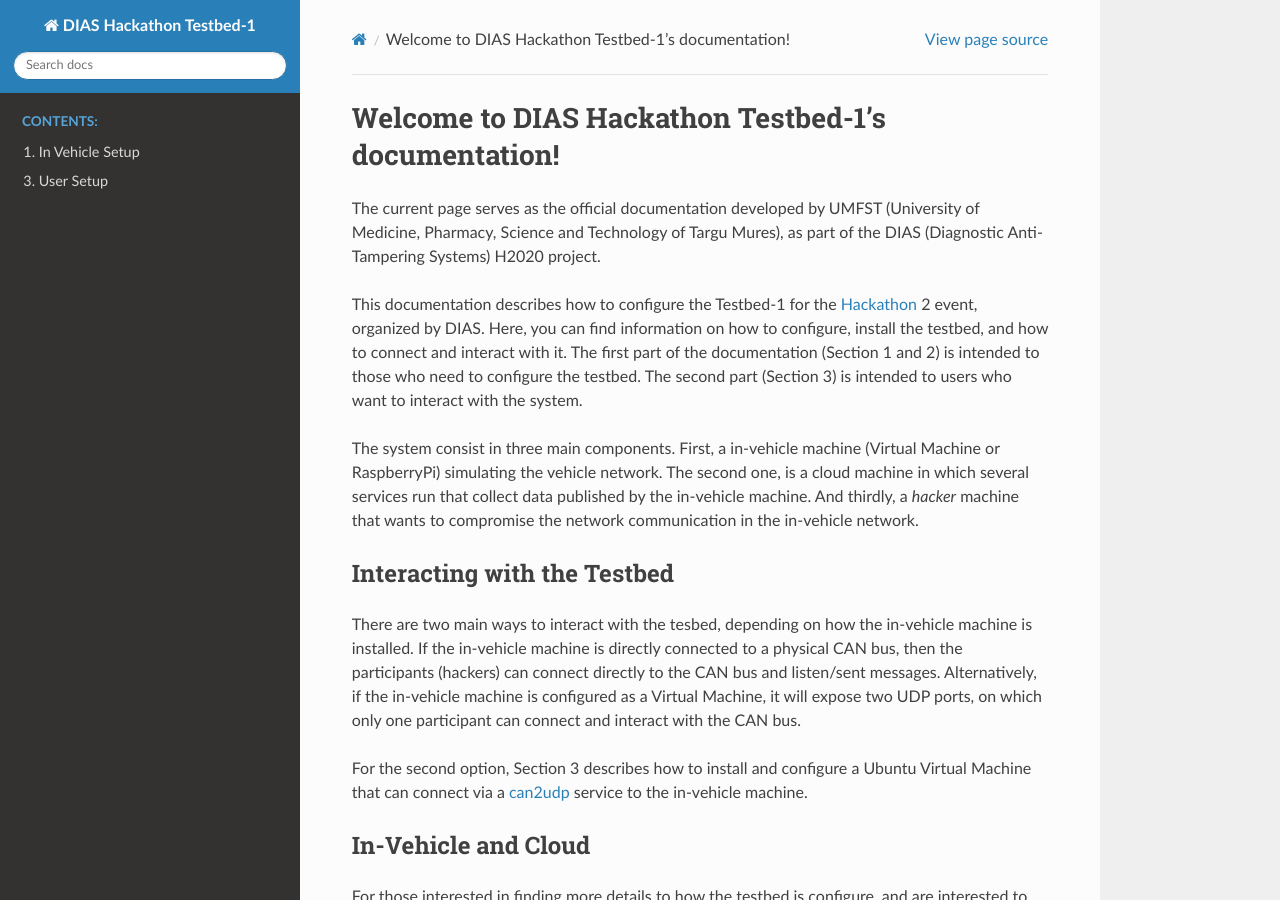
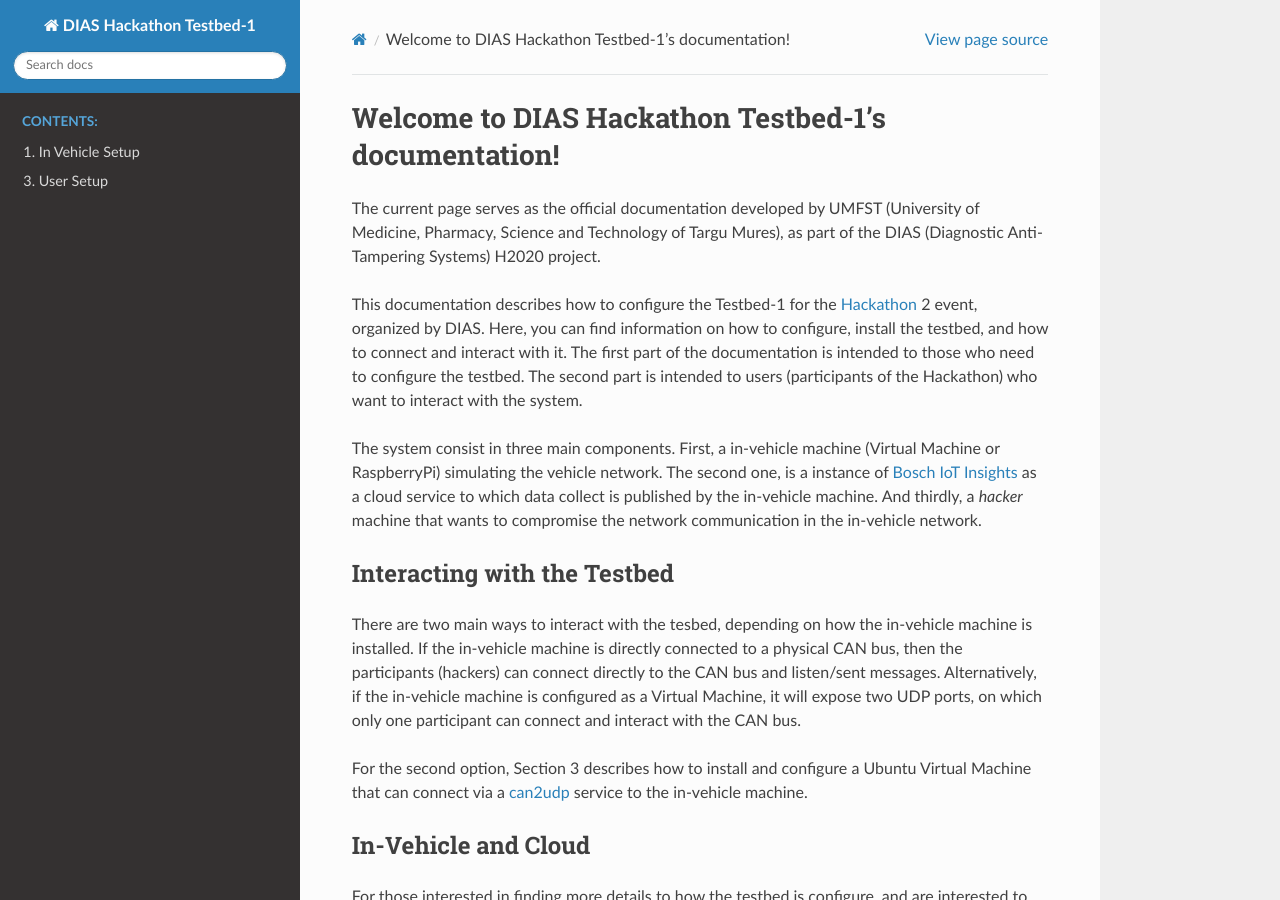
Before and after one commit to terilenard/dias-hackathon-testbed1, a Sphinx documentation site: the page built from docs/source/index.rst, in a window 1280 px wide and 900 px high. Built offline with Sphinx 7.4.7 and the Read the Docs theme 2.0.0, drawn with Linux system fonts in a browser that asks for light colours.

Commit message:
Update index.rst

```diff
--- a/docs/source/index.rst
+++ b/docs/source/index.rst
@@ -6,12 +6,11 @@
 Welcome to DIAS Hackathon Testbed-1's documentation!
 ====================================================
 
-The current page serves as the official documentation developed by UMFST (University of Medicine, Pharmacy, Science and Technology of Targu Mures), as part of the
-DIAS (Diagnostic Anti-Tampering Systems) H2020 project.
+The current page serves as the official documentation developed by UMFST (University of Medicine, Pharmacy, Science and Technology of Targu Mures), as part of the DIAS (Diagnostic Anti-Tampering Systems) H2020 project.
 
-This documentation describes how to configure the Testbed-1 for the `Hackathon <https://dias-project.com/Hack-a-Truck>`_  2 event, organized by DIAS. Here, you can find information on how to configure, install the testbed, and how to connect and interact with it. The first part of the documentation (Section 1 and 2) is intended to those who need to configure the testbed. The second part (Section 3) is intended to users who want to interact with the system.
+This documentation describes how to configure the Testbed-1 for the `Hackathon <https://dias-project.com/Hack-a-Truck>`_  2 event, organized by DIAS. Here, you can find information on how to configure, install the testbed, and how to connect and interact with it. The first part of the documentation is intended to those who need to configure the testbed. The second part is intended to users (participants of the Hackathon) who want to interact with the system.
 
-The system consist in three main components. First, a in-vehicle machine (Virtual Machine or RaspberryPi) simulating the vehicle network. The second one, is a cloud machine in which several services run that collect data published by the in-vehicle machine. And thirdly, a *hacker* machine that wants to compromise the network communication in the in-vehicle network.
+The system consist in three main components. First, a in-vehicle machine (Virtual Machine or RaspberryPi) simulating the vehicle network. The second one, is a instance of `Bosch IoT Insights <https://bosch-iot-insights.com/>`_ as a cloud service to which data collect is published by the in-vehicle machine. And thirdly, a *hacker* machine that wants to compromise the network communication in the in-vehicle network.
 
 
 Interacting with the Testbed
```
